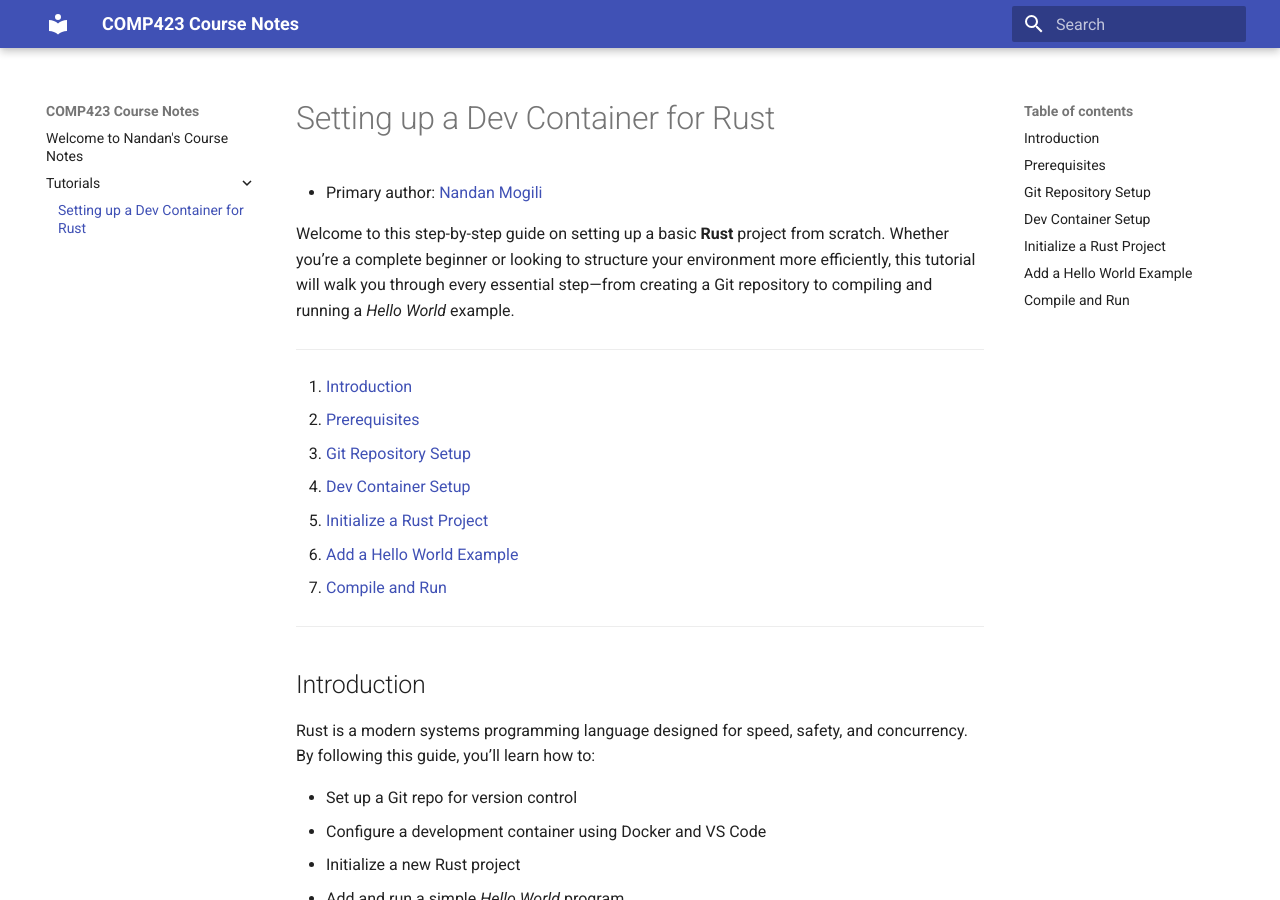
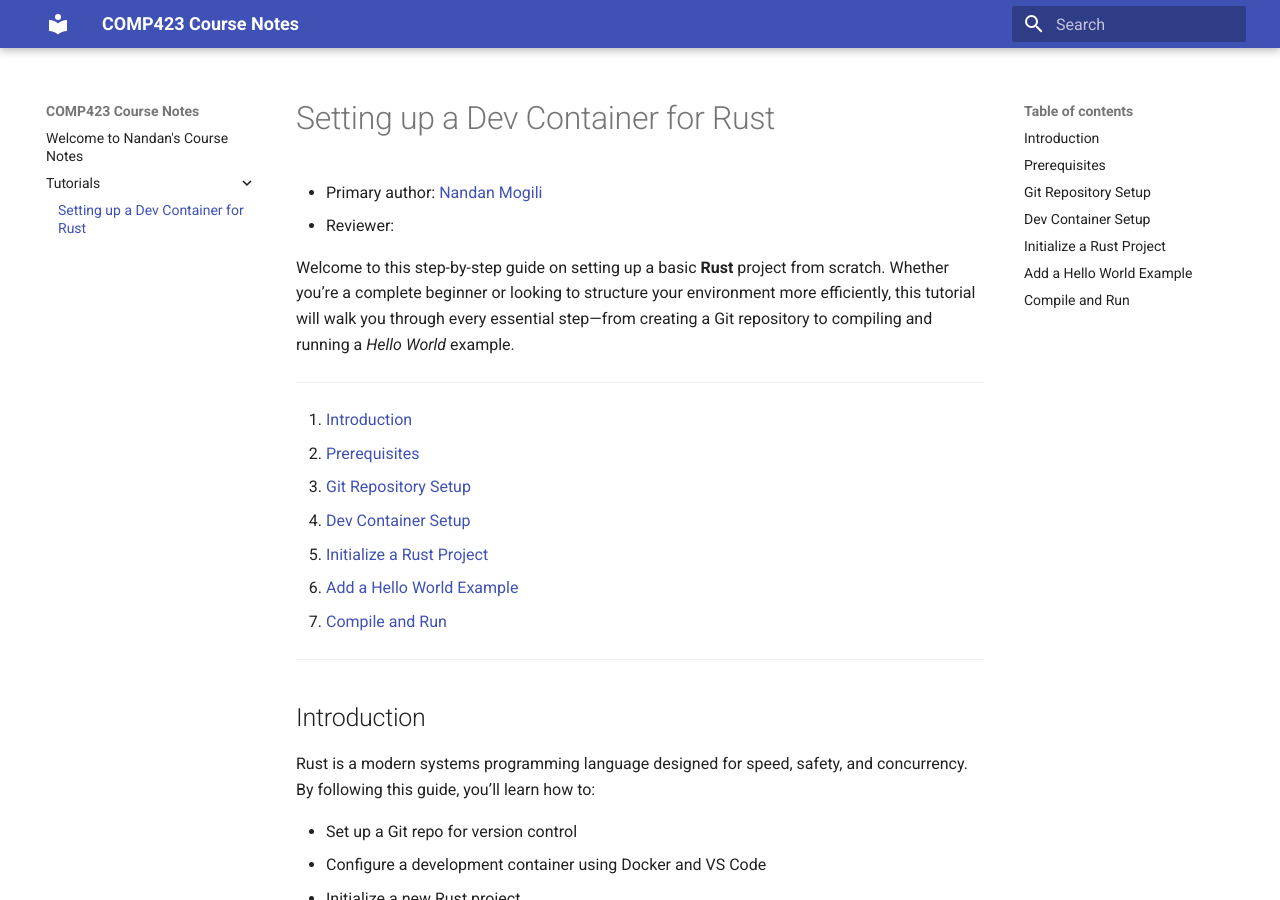
Before and after one commit to nandanmogili/comp423-course-notes, an MkDocs documentation site: the page built from docs/tutorials/rust-setup.md, in a window 1280 px wide and 900 px high. Built offline with MkDocs 1.6.1 and Material for MkDocs 9.7.7, drawn with Linux system fonts in a browser that asks for light colours.

Commit message:
added reviewer

```diff
--- a/docs/tutorials/rust-setup.md
+++ b/docs/tutorials/rust-setup.md
@@ -1,5 +1,6 @@
 # Setting up a Dev Container for Rust
 * Primary author: [Nandan Mogili](https://github.com/nandanmogili)
+* Reviewer: [<Aaron Patel>](https://github.com/arpatell)
 
 
 
```
